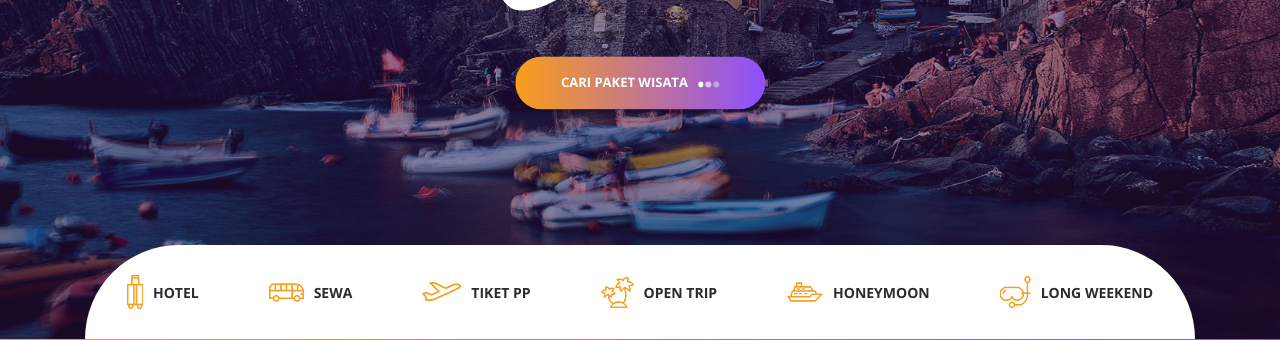
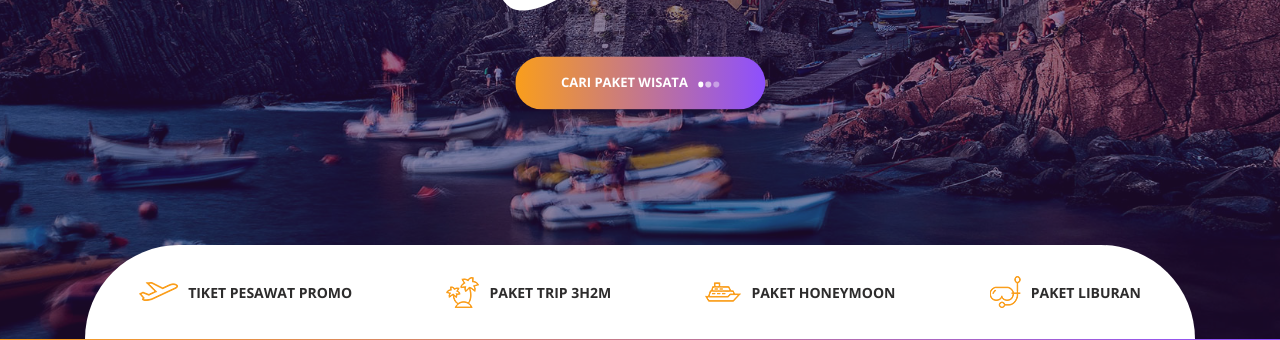
Before and after one commit to KontenaIndonesia/pkt.n44t, a plain HTML site: page index.html in a window 1280 px wide. Shown: the part 461-801 px from the top of the page. Drawn offline with nearby package versions, Linux system fonts and the light colour scheme.

Commit message:
Update index.html

```diff
--- a/index.html
+++ b/index.html
@@ -209,12 +209,10 @@
 
 					<div id="paket-wisata" class="search_tabs_container">
 						<div class="search_tabs d-flex flex-lg-row flex-column align-items-lg-center align-items-start justify-content-lg-between justify-content-start">
-							<div class="search_tab d-flex flex-row align-items-center justify-content-lg-center justify-content-start"><img src="images/suitcase.png" alt=""><span>Hotel</span></div>
-							<div class="search_tab d-flex flex-row align-items-center justify-content-lg-center justify-content-start"><img src="images/bus.png" alt="">Sewa</div>
-							<div class="search_tab d-flex flex-row align-items-center justify-content-lg-center justify-content-start"><img src="images/departure.png" alt="">Tiket PP</div>
-							<div class="search_tab d-flex flex-row align-items-center justify-content-lg-center justify-content-start"><img src="images/island.png" alt="">Open Trip</div>
-							<div class="search_tab d-flex flex-row align-items-center justify-content-lg-center justify-content-start"><img src="images/cruise.png" alt="">Honeymoon</div>
-							<div class="search_tab d-flex flex-row align-items-center justify-content-lg-center justify-content-start"><img src="images/diving.png" alt="">Long Weekend</div>
+							<div class="search_tab d-flex flex-row align-items-center justify-content-lg-center justify-content-start"><img src="images/departure.png" alt="">Tiket Pesawat Promo</div>
+							<div class="search_tab d-flex flex-row align-items-center justify-content-lg-center justify-content-start"><img src="images/island.png" alt="">Paket Trip 3H2M</div>
+							<div class="search_tab d-flex flex-row align-items-center justify-content-lg-center justify-content-start"><img src="images/cruise.png" alt="">Paket Honeymoon</div>
+							<div class="search_tab d-flex flex-row align-items-center justify-content-lg-center justify-content-start"><img src="images/diving.png" alt="">Paket Liburan</div>
 						</div>
 					</div>
 
```
